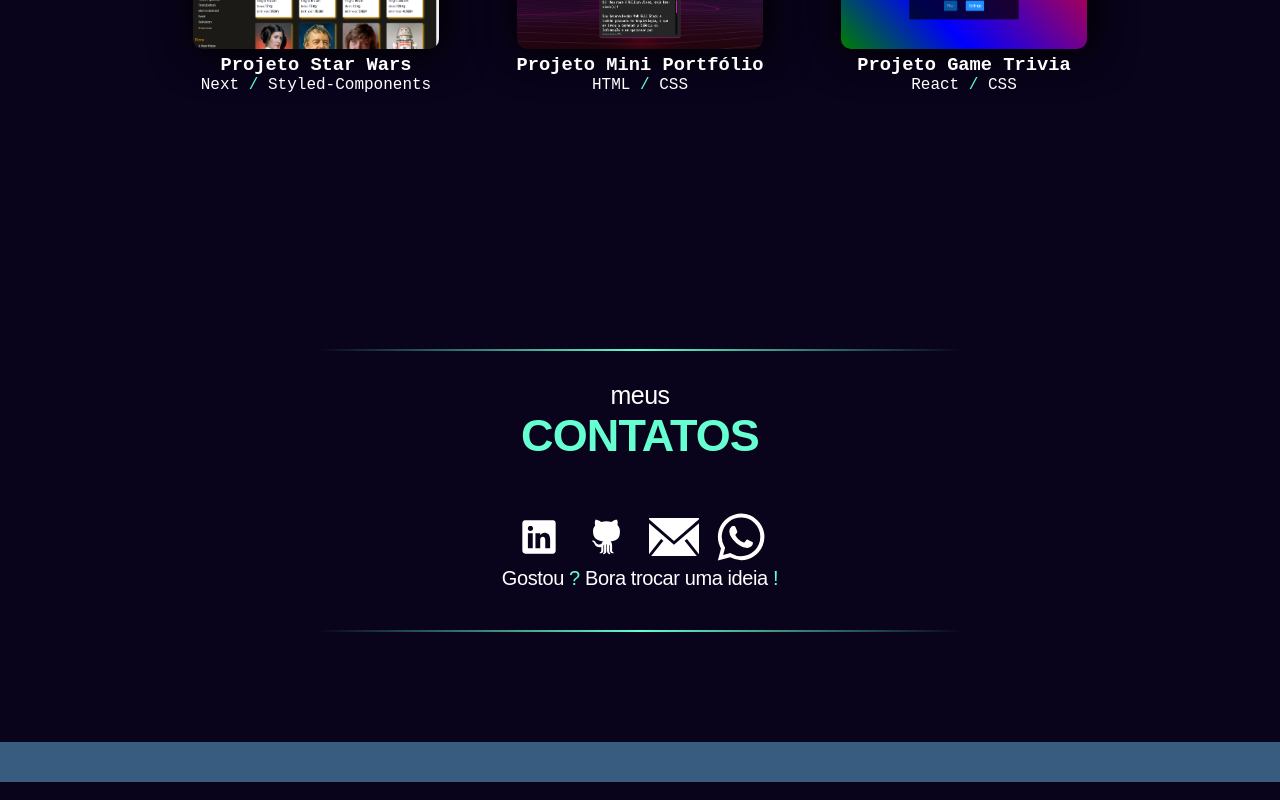
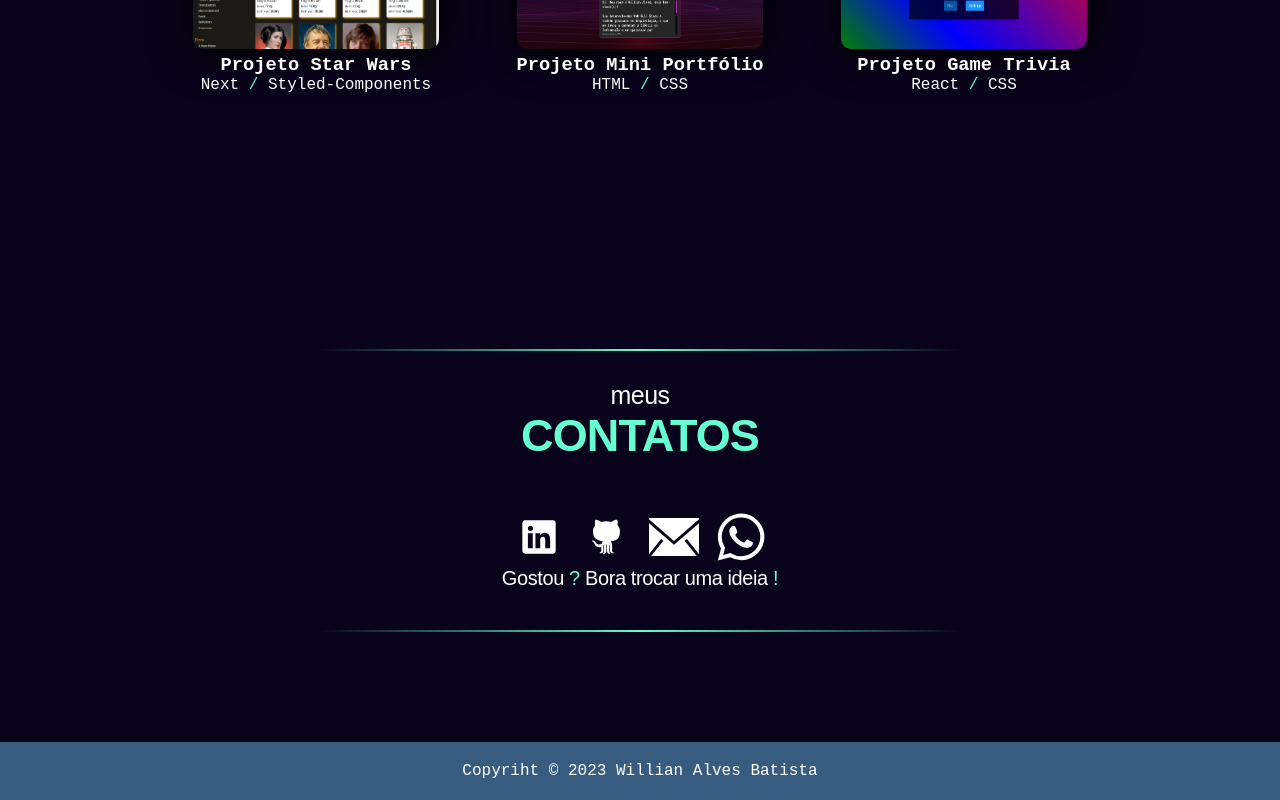
Before and after one commit to willianbatist/portfolio_web, a Next.js app: page / in a window 1280 px wide. Shown: the part 2905-3705 px from the top of the page. Built offline with nearby package versions, Linux system fonts and the light colour scheme.

Commit message:
Update Footer.tsx

```diff
--- a/src/components/footer/Footer.tsx
+++ b/src/components/footer/Footer.tsx
@@ -5,7 +5,7 @@ import * as F from "./footer.style";
 export default function Footer() {
   return(
     <F.Footer>
-
+      <p>Copyriht © 2023 Willian Alves Batista </p>
     </F.Footer>
   );
 }
```
